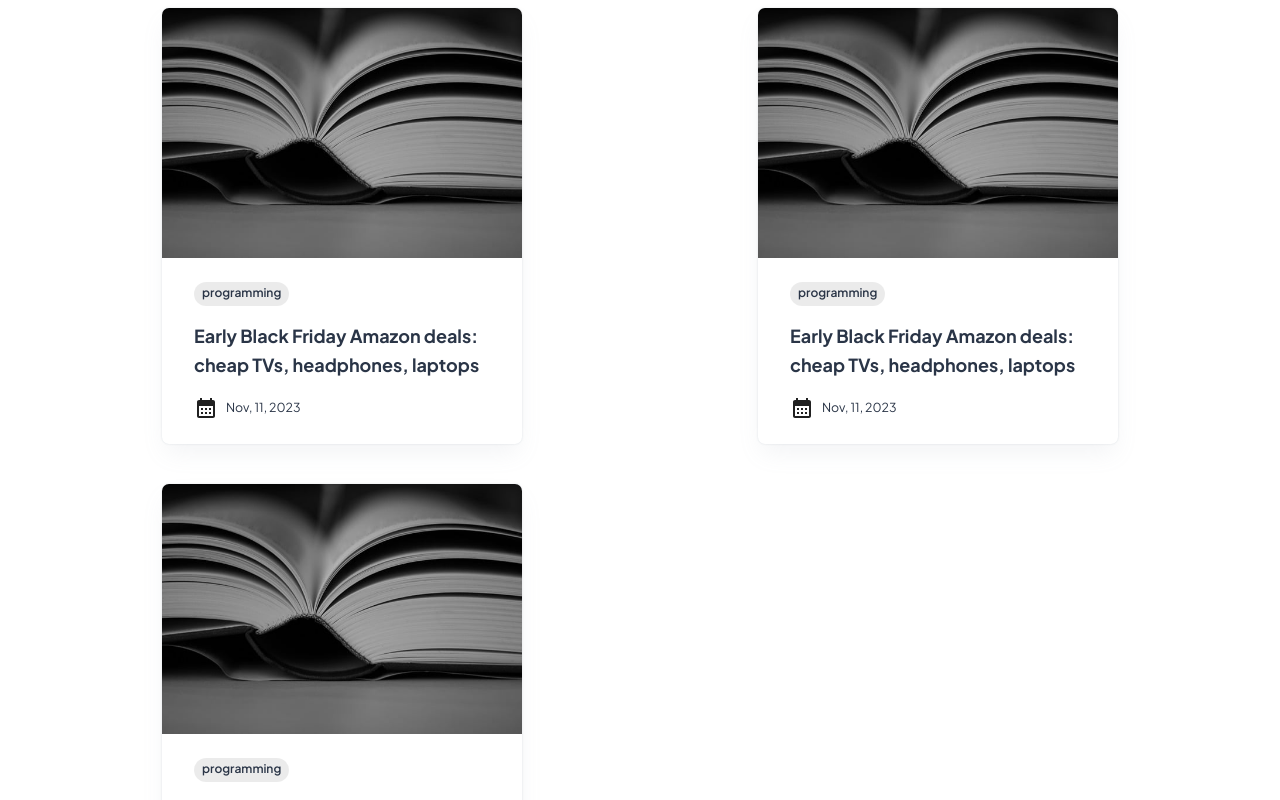
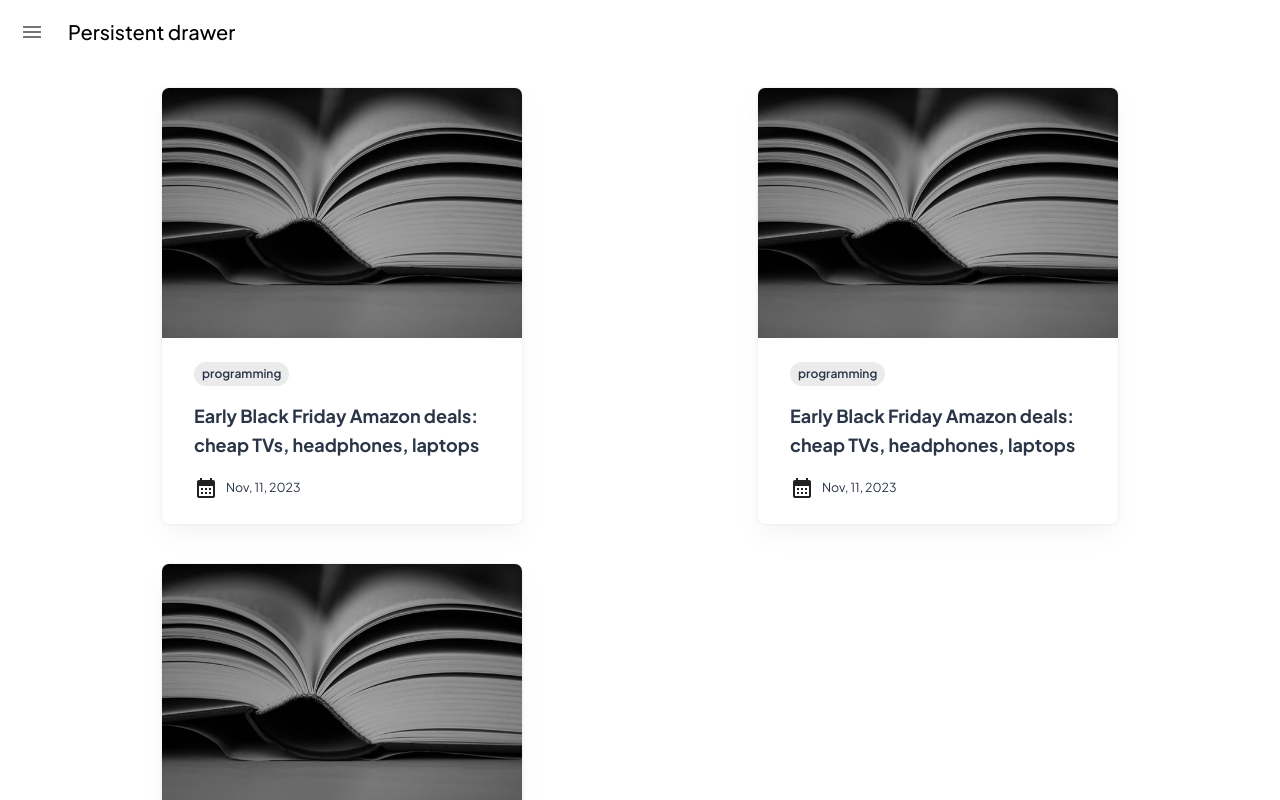
Before and after one commit to BijianWu/blog, a React (Create React App) app: page / in a window 1280 px wide. Shown: the top 800 px of the page. Built offline with nearby package versions, Linux system fonts and the light colour scheme.

Commit message:
chore: test app bar

```diff
--- a/src/components/Layout.jsx
+++ b/src/components/Layout.jsx
@@ -1,23 +1,147 @@
-import { Container } from "@mui/material";
+import { Box, Container, CssBaseline, Divider, Drawer, IconButton, List, ListItem, ListItemButton, ListItemText, Toolbar, Typography, styled, useTheme } from "@mui/material";
 import { Outlet } from "react-router-dom";
+import MuiAppBar from '@mui/material/AppBar';
+import { useState } from "react";
+
+import MenuIcon from '@mui/icons-material/Menu';
+import ChevronLeftIcon from '@mui/icons-material/ChevronLeft';
+import ChevronRightIcon from '@mui/icons-material/ChevronRight';
+import ListItemIcon from '@mui/material/ListItemIcon';
+import InboxIcon from '@mui/icons-material/MoveToInbox';
+import MailIcon from '@mui/icons-material/Mail';
+
+const drawerWidth = 240;
+
+const Main = styled('main', { shouldForwardProp: (prop) => prop !== 'open' })(
+    ({ theme, open }) => ({
+      flexGrow: 1,
+      padding: theme.spacing(3),
+      transition: theme.transitions.create('margin', {
+        easing: theme.transitions.easing.sharp,
+        duration: theme.transitions.duration.leavingScreen,
+      }),
+      marginLeft: `-${drawerWidth}px`,
+      ...(open && {
+        transition: theme.transitions.create('margin', {
+          easing: theme.transitions.easing.easeOut,
+          duration: theme.transitions.duration.enteringScreen,
+        }),
+        marginLeft: 0,
+      }),
+    }),
+);
+
+const AppBar = styled(MuiAppBar, {
+    shouldForwardProp: (prop) => prop !== 'open',
+  })(({ theme, open }) => ({
+    transition: theme.transitions.create(['margin', 'width'], {
+      easing: theme.transitions.easing.sharp,
+      duration: theme.transitions.duration.leavingScreen,
+    }),
+    ...(open && {
+      width: `calc(100% - ${drawerWidth}px)`,
+      marginLeft: `${drawerWidth}px`,
+      transition: theme.transitions.create(['margin', 'width'], {
+        easing: theme.transitions.easing.easeOut,
+        duration: theme.transitions.duration.enteringScreen,
+      }),
+    }),
+}));
+
+const DrawerHeader = styled('div')(({ theme }) => ({
+    display: 'flex',
+    alignItems: 'center',
+    padding: theme.spacing(0, 1),
+    // necessary for content to be below app bar
+    ...theme.mixins.toolbar,
+    justifyContent: 'flex-end',
+}));
 
 export default function Layout(){
+    const theme = useTheme();
+    const [open, setOpen] = useState(false);
+
+    const handleDrawerOpen = () => {
+      setOpen(true);
+    };
+
+    const handleDrawerClose = () => {
+      setOpen(false);
+    };
 
     return <>
 
-        <Container maxWidth="lg">
-            <Outlet />
-        </Container>
+        <Box sx={{ display: 'flex' }}>
+            <CssBaseline />
+            <AppBar position="fixed" open={open} elevation={0}>
+                <Toolbar sx={{ bgcolor: "rgb(255,255,255)" }}  >
+                <IconButton
+                    color="rbg(0,0,0)"
+                    aria-label="open drawer"
+                    onClick={handleDrawerOpen}
+                    edge="start"
+                    sx={{ mr: 2, ...(open && { display: 'none' }) }}
+                >
+                    <MenuIcon />
+                </IconButton>
+                <Typography variant="h6" color={"rgb(1,1,1)"} noWrap component="div">
+                    Persistent drawer
+                </Typography>
+                </Toolbar>
+            </AppBar>
+            <Drawer
+                sx={{
+                width: drawerWidth,
+                flexShrink: 0,
+                '& .MuiDrawer-paper': {
+                    width: drawerWidth,
+                    boxSizing: 'border-box',
+                },
+                }}
+                variant="persistent"
+                anchor="left"
+                open={open}
+            >
+                <DrawerHeader>
+                <IconButton onClick={handleDrawerClose}>
+                    {theme.direction === 'ltr' ? <ChevronLeftIcon /> : <ChevronRightIcon />}
+                </IconButton>
+                </DrawerHeader>
+                <Divider />
+                <List>
+                {['Inbox', 'Starred', 'Send email', 'Drafts'].map((text, index) => (
+                    <ListItem key={text} disablePadding>
+                    <ListItemButton>
+                        <ListItemIcon>
+                        {index % 2 === 0 ? <InboxIcon /> : <MailIcon />}
+                        </ListItemIcon>
+                        <ListItemText primary={text} />
+                    </ListItemButton>
+                    </ListItem>
+                ))}
+                </List>
+                <Divider />
+                <List>
+                {['All mail', 'Trash', 'Spam'].map((text, index) => (
+                    <ListItem key={text} disablePadding>
+                    <ListItemButton>
+                        <ListItemIcon>
+                        {index % 2 === 0 ? <InboxIcon /> : <MailIcon />}
+                        </ListItemIcon>
+                        <ListItemText primary={text} />
+                    </ListItemButton>
+                    </ListItem>
+                ))}
+                </List>
+            </Drawer>
+            <Main open={open}>
+                <DrawerHeader />
 
-        {/* <h1>hi there</h1> */}
-         {/* <Nav/>     */}
-         {/* <Routes>
-            <Route path="/">
+                <Container maxWidth="lg">
+                    <Outlet />
+                </Container>
+            </Main>
+        </Box>
 
-            </Route>
-        </Routes>  */}
-         {/* <SelectElement />
-        <div>Hello world</div>
-        <Button variant="contained">Hello world</Button> */}
     </>
 }
```
